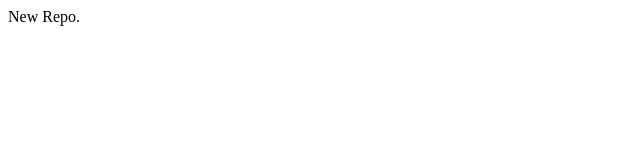
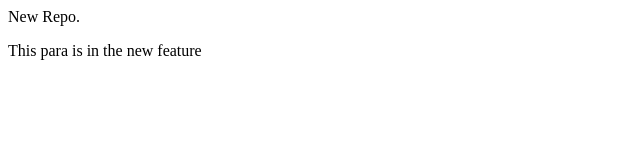
Before and after one commit to abhiiisss/LocalRepo, a plain HTML site: page index.html in a window 1280 px wide. Shown: the whole page, without its empty margins (0-640 px from the left). Drawn offline with Linux system fonts and the light colour scheme.

Commit message:
New Feature

```diff
--- a/index.html
+++ b/index.html
@@ -1 +1,2 @@
 <p>New Repo.</p>
+<p>This para is in the new feature</p>
```
